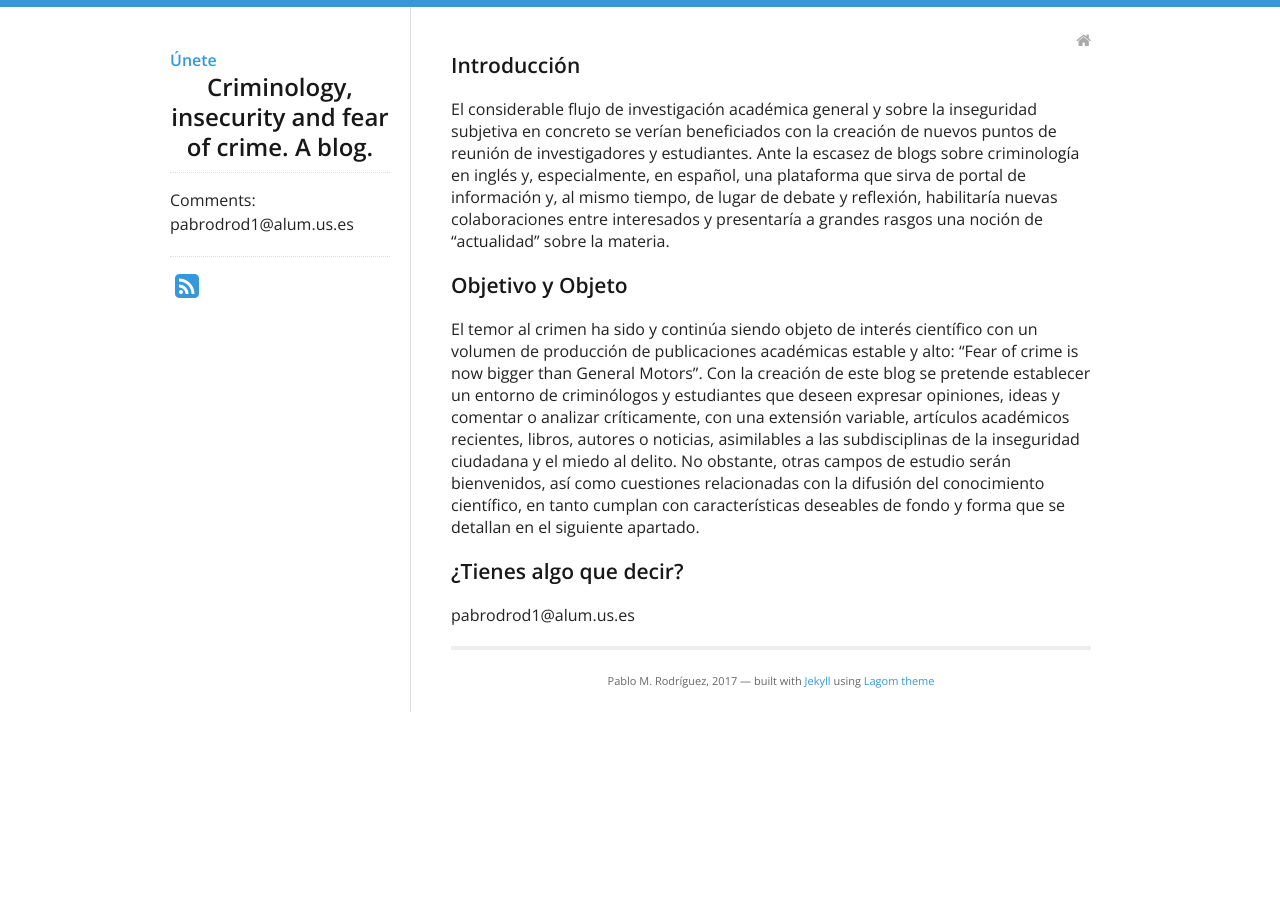
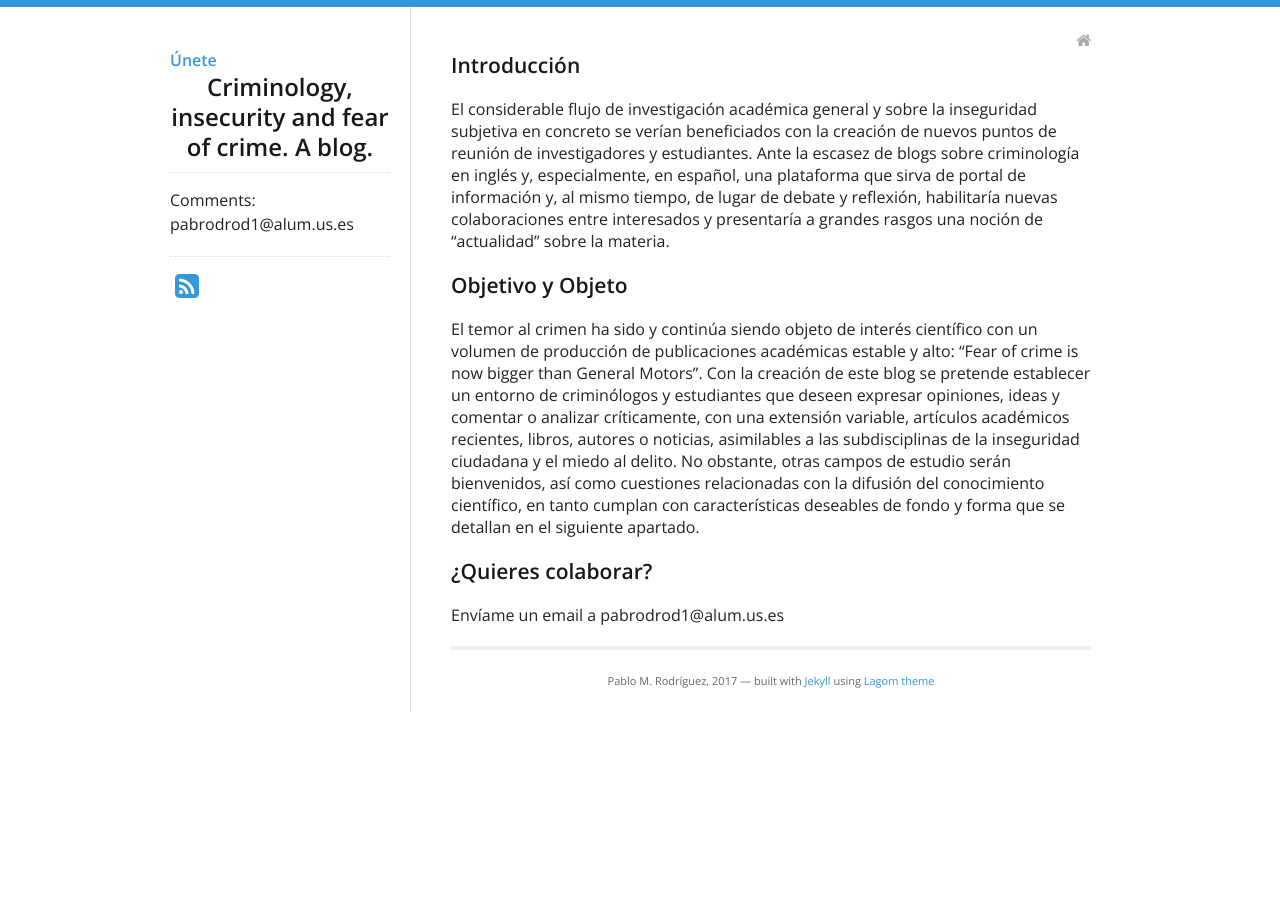
Before and after one commit to fearofcrime/fearofcrime.github.io, a Jekyll site: the page built from unete.md, in a window 1280 px wide. Built offline with Jekyll 4.4.1, drawn with Linux system fonts in a browser that asks for light colours; nearby versions of some CDN libraries.

Commit message:
Update unete.md

```diff
--- a/unete.md
+++ b/unete.md
@@ -9,4 +9,4 @@ permalink: /unete/
 <h3>Objetivo y Objeto</h3>
 <p>El temor al crimen ha sido y continúa siendo objeto de interés científico con un volumen de producción de publicaciones académicas estable y alto: “Fear of crime is now bigger than General Motors”. Con la creación de este blog se pretende establecer un entorno de criminólogos y estudiantes que deseen expresar opiniones, ideas y comentar o analizar críticamente, con una extensión variable, artículos académicos recientes, libros, autores o noticias, asimilables a las subdisciplinas de la inseguridad ciudadana y el miedo al delito. No obstante, otras campos de estudio serán bienvenidos, así como cuestiones relacionadas con la difusión del conocimiento científico, en tanto cumplan con características deseables de fondo y forma que se detallan en el siguiente apartado.</p>
 
-<h3>¿Tienes algo que decir? </h3> pabrodrod1@alum.us.es
+<h3>¿Quieres colaborar? </h3> Envíame un email a pabrodrod1@alum.us.es
```
